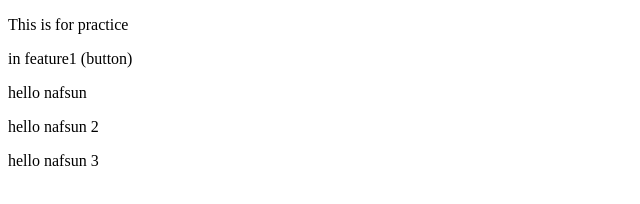
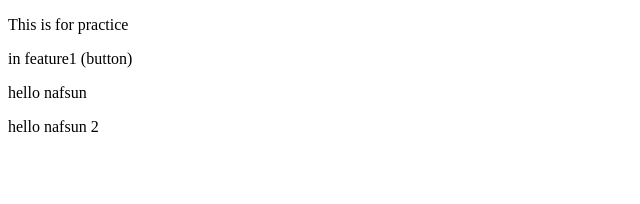
Before and after one commit to Nafsun-baust/localrepo, a plain HTML site: page index.html in a window 1280 px wide. Shown: the whole page, without its empty margins (0-640 px from the left). Drawn offline with Linux system fonts and the light colour scheme.

Commit message:
Update index.html

```diff
--- a/index.html
+++ b/index.html
@@ -10,7 +10,6 @@
     <p>in feature1 (button)</p>
     <p>hello nafsun</p>
     <p>hello nafsun 2</p>
-    <p>hello nafsun 3</p>
 
 </body>
 </html>
```
